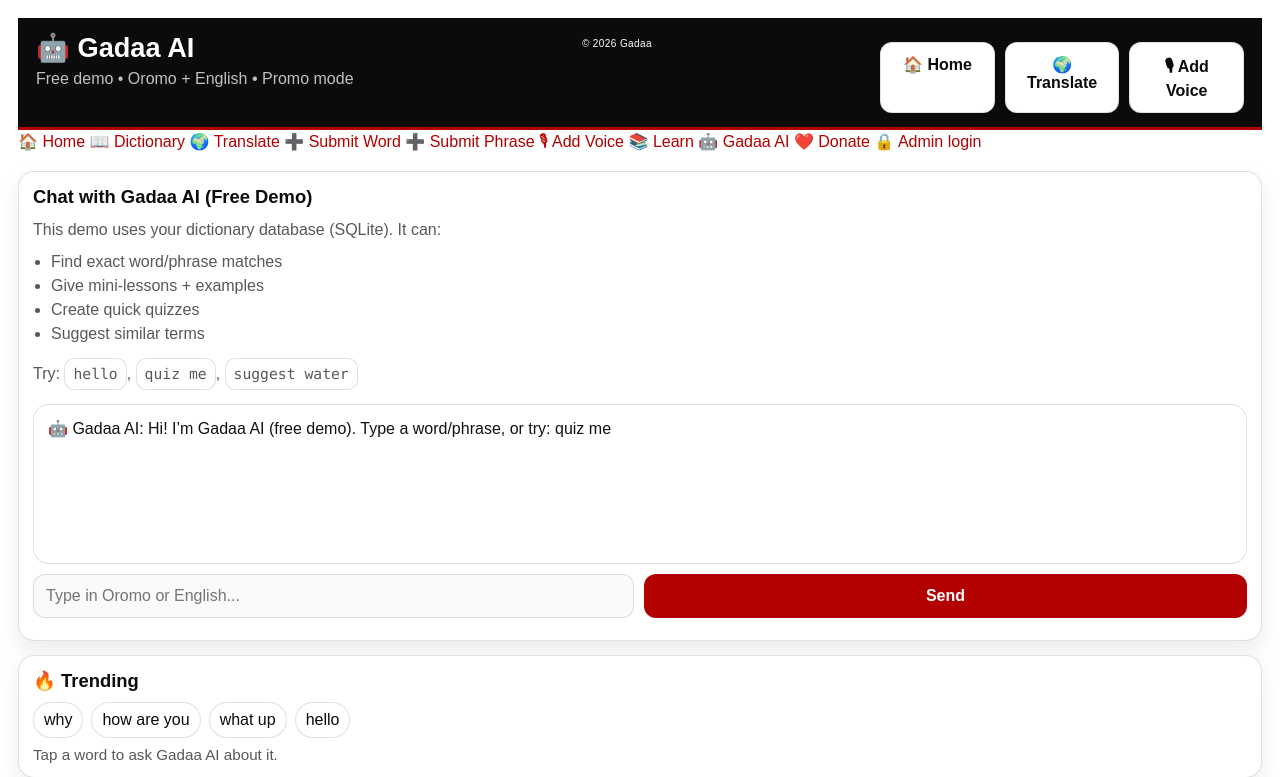
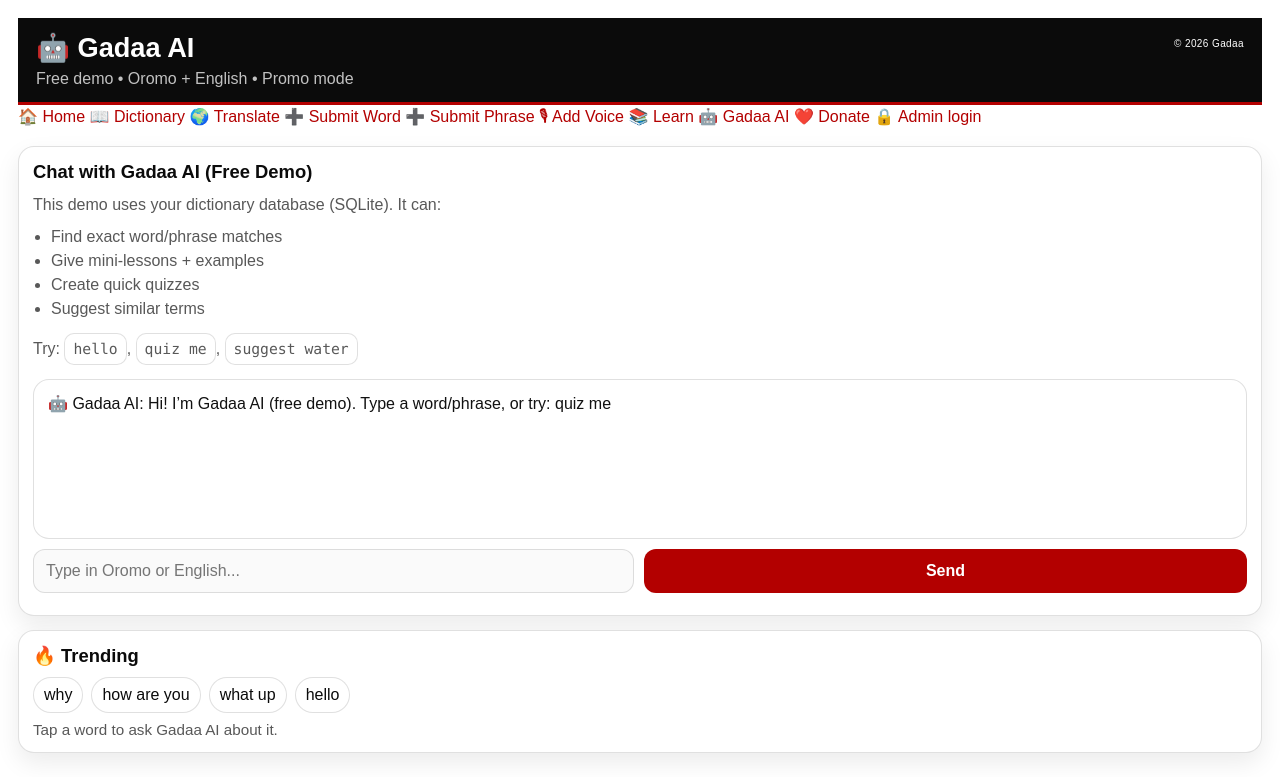
Before and after one commit to GadaOromo-E/GadaOromo, a Flask app: page /gadaa-ai in a window 1280 px wide. Shown: the top 777 px of the page. Run offline with Flask 3, Linux system fonts and the light colour scheme; data comes from the database, SQL or seed files in the repository.

Commit message:
Unify topbar across AI

```diff
--- a/templates/dictionary.html
+++ b/templates/dictionary.html
@@ -80,9 +80,9 @@
       <span class="copy-name">Gadaa</span>
     </div>
 
-    <button id="installBtn" class="btn install-mini" type="button" style="display:none;">
-      ⬇️ Install
-    </button>
+   <button id="installBtn" class="btn install-mini" type="button" style="display:none;">
+  ⬇️ Install App
+</button>
   </div>
 </header>
 
--- a/templates/gadaa_ai.html
+++ b/templates/gadaa_ai.html
@@ -19,18 +19,17 @@
     <p class="tagline">Free demo • Oromo + English • Promo mode</p>
   </div>
 
-  <div class="mini-copy">
-    <span class="copy-year">© 2026</span>
-    <span class="copy-name">Gadaa</span>
-  </div>
+  <div class="topbar-right">
+    <div class="mini-copy">
+      <span class="copy-year">© 2026</span>
+      <span class="copy-name">Gadaa</span>
+    </div>
 
-  <div class="small-actions">
-    <a class="btn" href="/">🏠 Home</a>
-    <a class="btn" href="/translate">🌍 Translate</a>
-    <a class="btn" href="/recorder">🎙 Add Voice</a>
+<button id="installBtn" class="btn install-mini" type="button" style="display:none;">
+  ⬇️ Install App
+</button>
   </div>
 </header>
-
   <div class="app-shell">
 
   <aside class="side-menu">
--- a/templates/index.html
+++ b/templates/index.html
@@ -84,8 +84,8 @@
     </div>
 
     <button id="installBtn" class="btn install-mini" type="button" style="display:none;">
-      ⬇️ Install
-    </button>
+  ⬇️ Install App
+</button>
   </div>
 </header>
 
--- a/templates/learn.html
+++ b/templates/learn.html
@@ -83,8 +83,8 @@
     </div>
 
     <button id="installBtn" class="btn install-mini" type="button" style="display:none;">
-      ⬇️ Install
-    </button>
+  ⬇️ Install App
+</button>
   </div>
 </header>
 <div class="app-shell">
--- a/templates/translate.html
+++ b/templates/translate.html
@@ -79,8 +79,8 @@
     </div>
 
     <button id="installBtn" class="btn install-mini" type="button" style="display:none;">
-      ⬇️ Install
-    </button>
+  ⬇️ Install App
+</button>
   </div>
 </header>
 <div class="app-shell">
```
